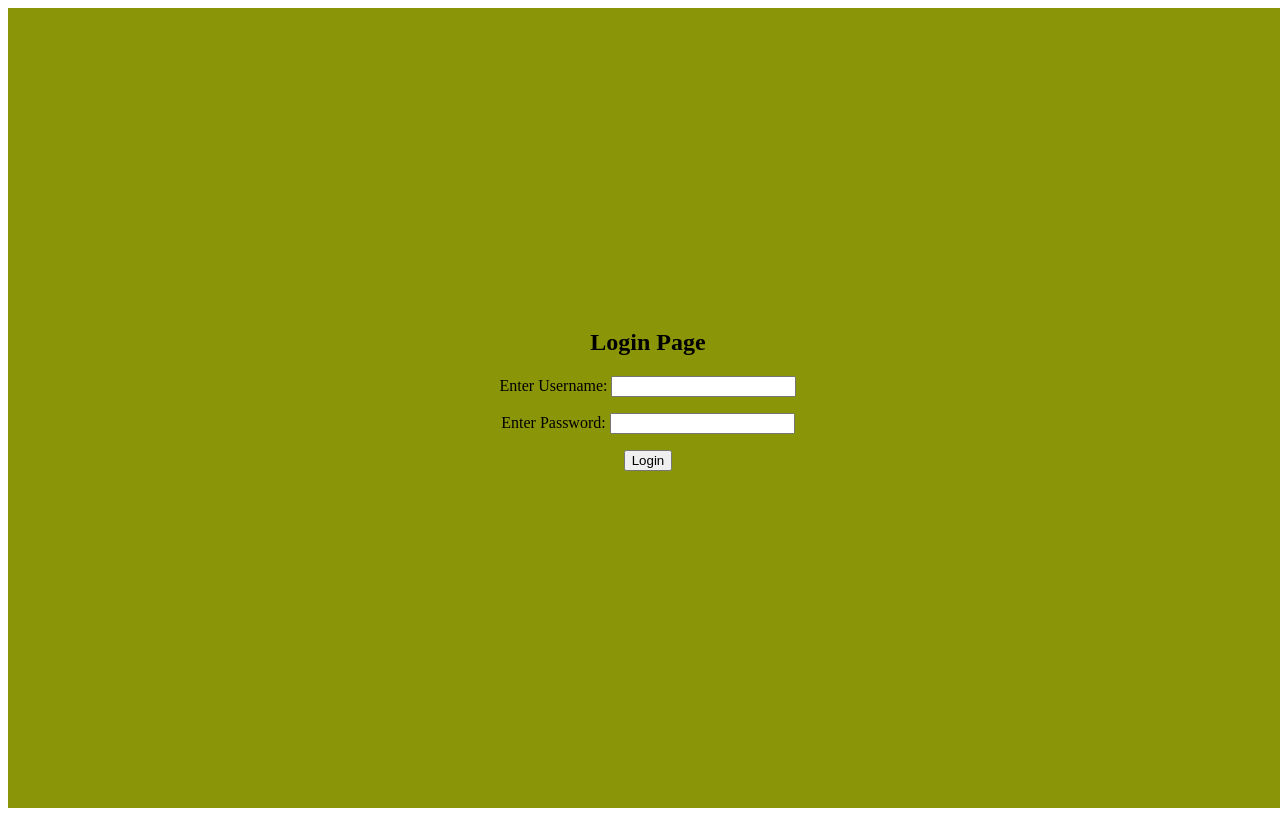
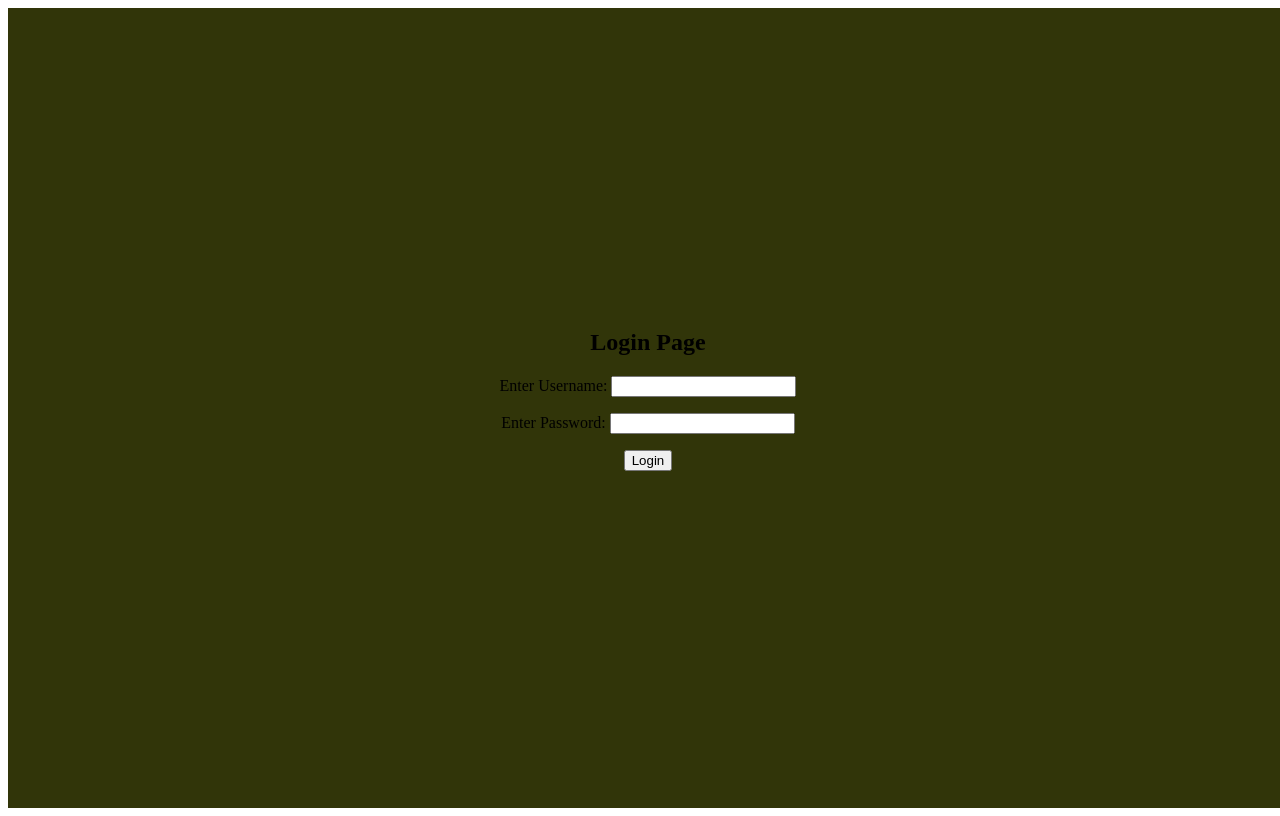
Before and after one commit to luwejeyn/Reviewers, a plain HTML site: page index.html in a window 1280 px wide. Drawn offline with Linux system fonts and the light colour scheme.

Commit message:
Add files via upload

```diff
--- a/index.html
+++ b/index.html
@@ -6,7 +6,7 @@
         <meta name="viewport" content="width=device-width, initial-scale=1.0">
         <style type="text/css">
             #con{
-                background-color: rgb(138, 150, 7);
+                background-color: rgb(49, 53, 9);
             }
             #btnSub{
                 background-color: pink;
```
